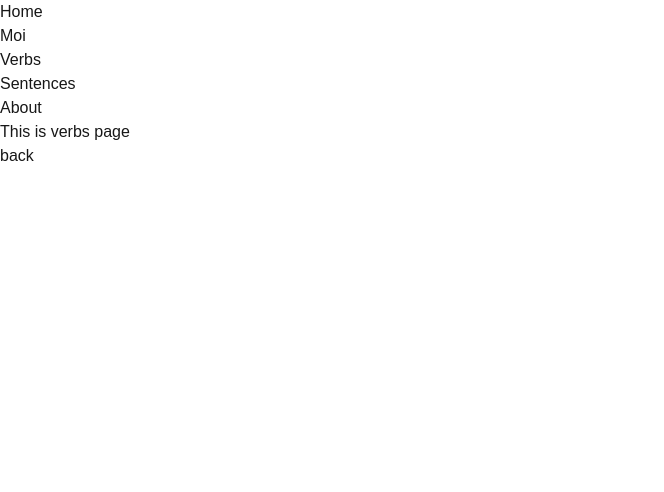
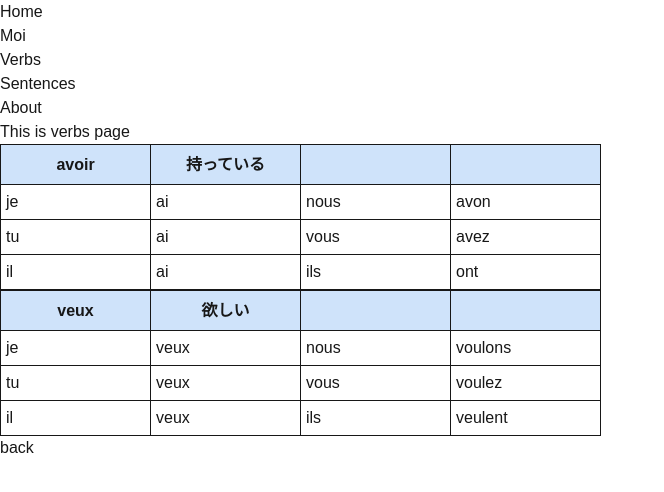
Before and after one commit to miketorii/mikefrench, a Next.js app: page /verbs in a window 1280 px wide. Shown: the top 492 px of the page, without its empty margins (0-664 px from the left). Built offline with nearby package versions, Linux system fonts and the light colour scheme.

Commit message:
updated verbs page

```diff
--- a/app/verbs/page.tsx
+++ b/app/verbs/page.tsx
@@ -1,9 +1,35 @@
 import Link from 'next/link';
 
 export default function VerbsPage(){
+
+       const verbs = `
+       [
+       	     { "key": "1", "org" : "avoir", "translation":"持っている", "je": "ai", "tu": "as", "il": "a", "nous":"avon", "vous":"avez", "ils":"ont"},
+       	     { "key": "2", "org" : "veux", "translation":"欲しい", "je": "veux", "tu": "veux", "il": "veut", "nous":"voulons", "vous":"voulez", "ils":"veulent"}
+	]
+	`;
+
+       const verbstmp = JSON.parse(verbs);
+       const dispverbs = [];
+       for (let i = 0; i < verbstmp.length; i++ ){
+       	   const key1 = verbstmp[i].key + "a";
+       	   const key2 = verbstmp[i].key + "b";
+	     dispverbs.push(
+	     	<table key={i}>
+			<thead><tr><th>{verbstmp[i].org}</th><th>{verbstmp[i].translation}</th><th></th><th></th></tr></thead>
+		<tbody>
+			<tr key={verbstmp[i].key}><td>je</td><td>{verbstmp[i].je}</td><td>nous</td><td>{verbstmp[i].nous}</td></tr>
+			<tr key={key1}><td>tu</td><td>{verbstmp[i].je}</td><td>vous</td><td>{verbstmp[i].vous}</td></tr>
+			<tr key={key2}><td>il</td><td>{verbstmp[i].je}</td><td>ils</td><td>{verbstmp[i].ils}</td></tr>
+		</tbody>
+		</table>
+			);
+	}
+
        return (
        <div>
               <h1>This is verbs page</h1>
+	      { dispverbs }
        	      <p />
 	      <Link href="/"><button>back</button></Link>
        </div>
```
